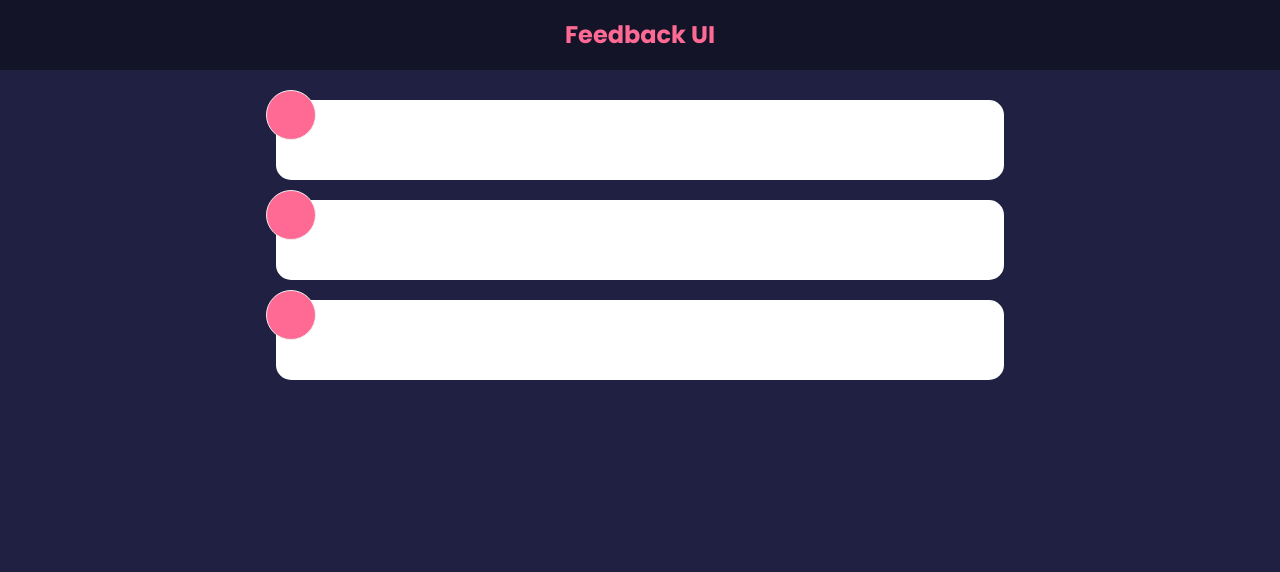
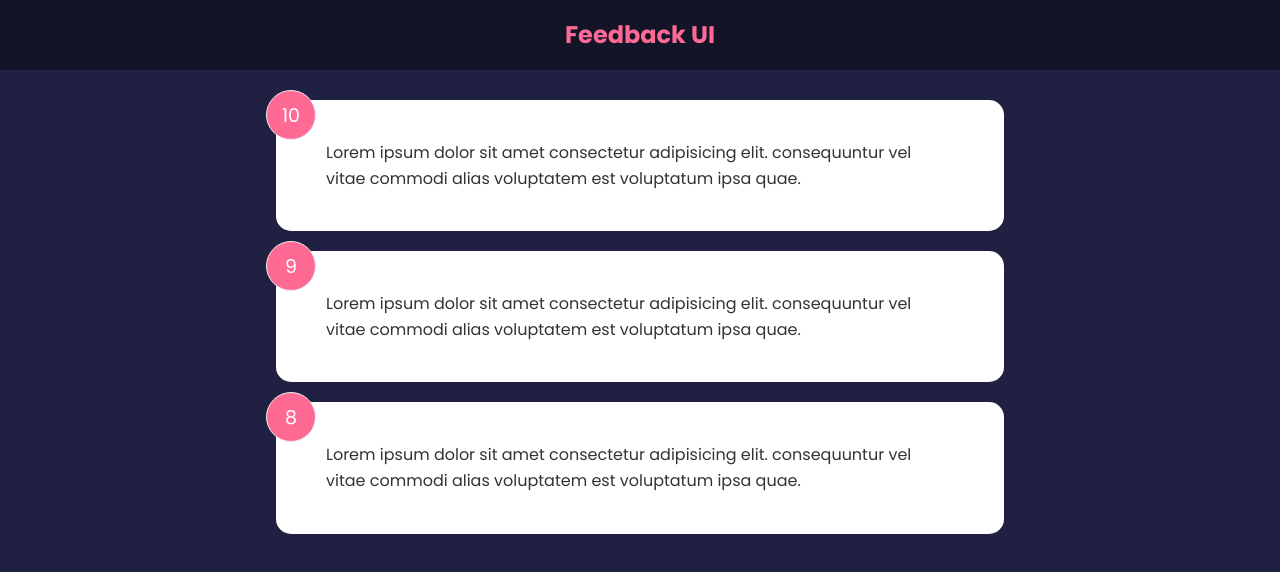
Before and after one commit to MercEzz/feedback-ui, a React (Create React App) app: page / in a window 1280 px wide. Shown: the top 572 px of the page. Built offline with nearby package versions, Linux system fonts and the light colour scheme.

Commit message:
feedback list created

```diff
--- a/src/components/FeedBackItem.js
+++ b/src/components/FeedBackItem.js
@@ -1,14 +1,11 @@
 import React, { useState } from "react";
 import PropTypes from "prop-types";
 
-const FeedBackItem = (props) => {
-  const [rating, setRating] = useState("");
-  const [text, setText] = useState("");
-
+const FeedBackItem = ({ item }) => {
   return (
     <div className="card">
-      <div className="num-display">{rating}</div>
-      <div className="text-display">{text}</div>
+      <div className="num-display">{item.rating}</div>
+      <div className="text-display">{item.text}</div>
     </div>
   );
 };
--- a/src/components/FeedBackList.js
+++ b/src/components/FeedBackList.js
@@ -8,7 +8,7 @@ const FeedBackList = ({ feedback }) => {
   return (
     <div className="feedback-list">
       {feedback.map((item) => (
-        <FeedBackItem />
+        <FeedBackItem key={item.id} item={item} />
       ))}
     </div>
   );
```
